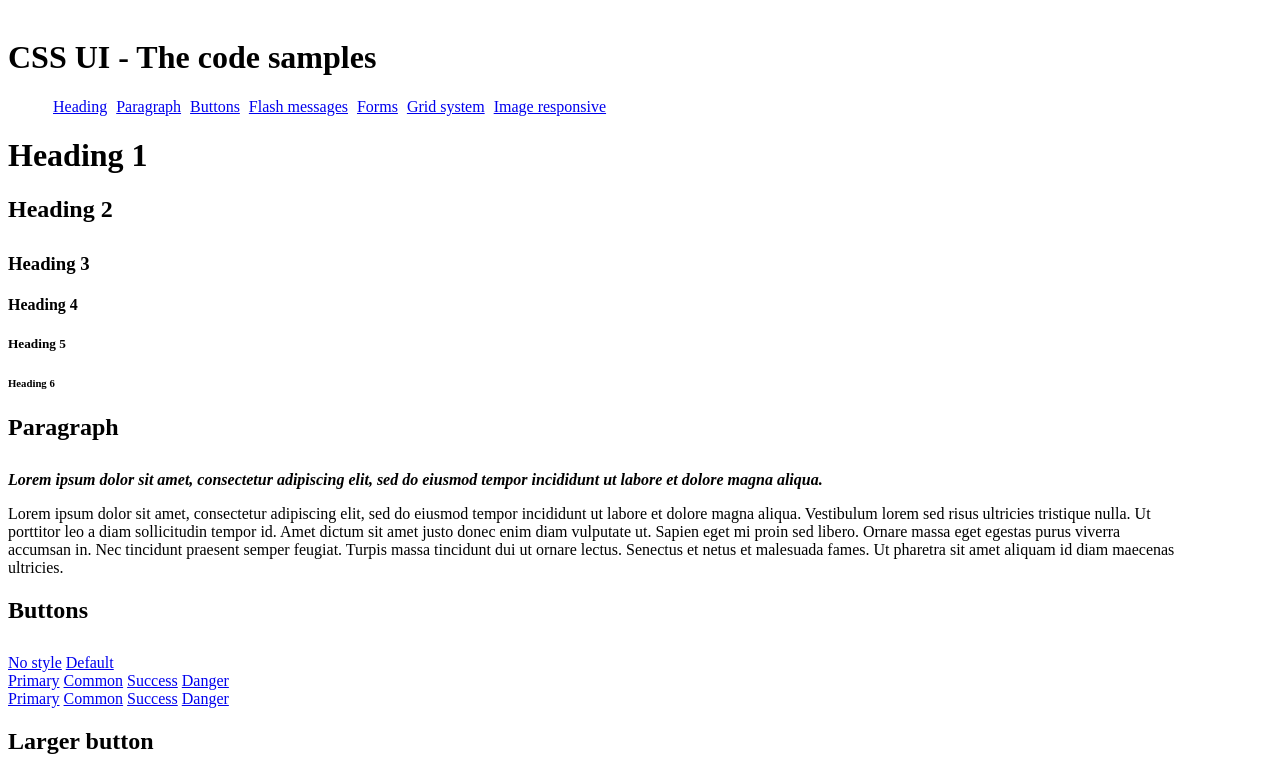
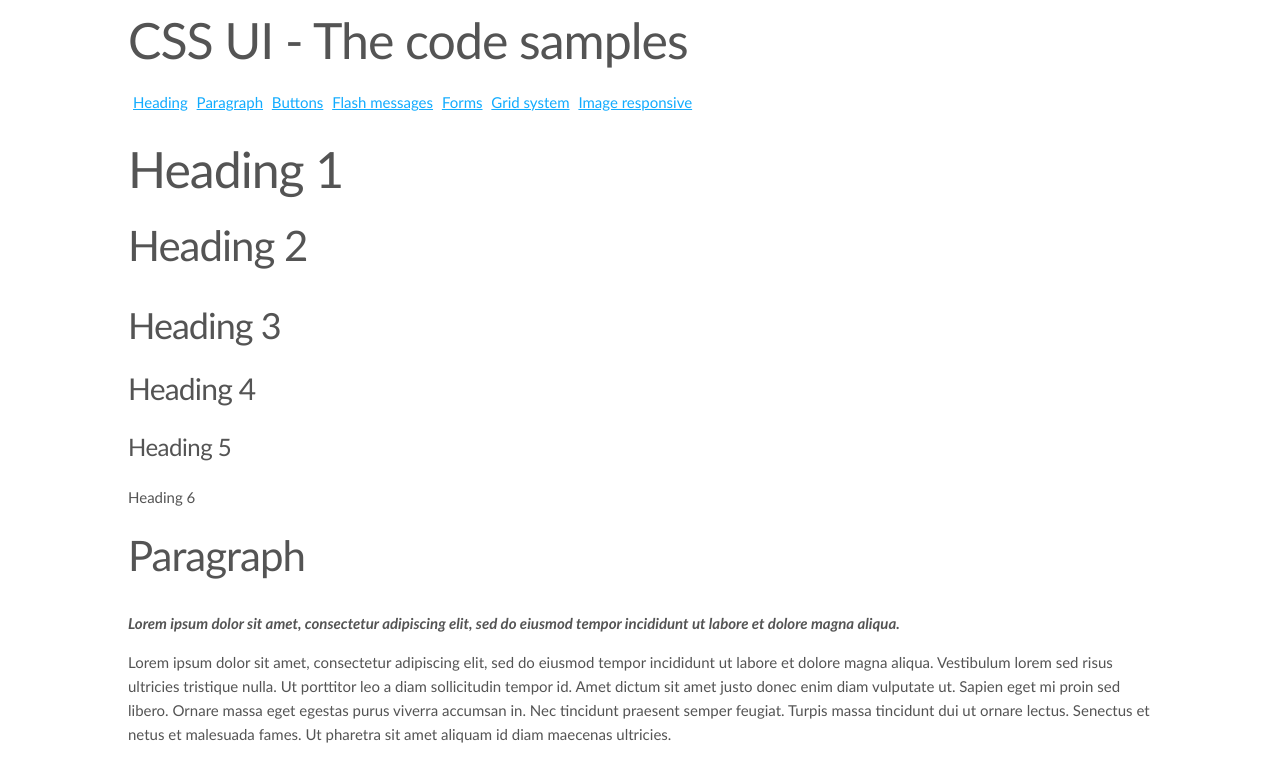
Before and after one commit to css-ui/css-ui.github.io, a plain HTML site: page index.html in a window 1280 px wide. Shown: the top 763 px of the page. Drawn offline with nearby package versions, Linux system fonts and the light colour scheme.

Commit message:
Update index.html

```diff
--- a/index.html
+++ b/index.html
@@ -8,6 +8,8 @@
 	<title>CSS UI - The code samples</title>
 
 	<!-- CSS styles -->
+	<link rel="stylesheet" href="https://cdnjs.cloudflare.com/ajax/libs/normalize/8.0.0/normalize.min.css">
+	<link rel="stylesheet" href="css/cssui.min.css">
 	<link rel="stylesheet" href="css/style.css">
 </head>
 <body>
```
